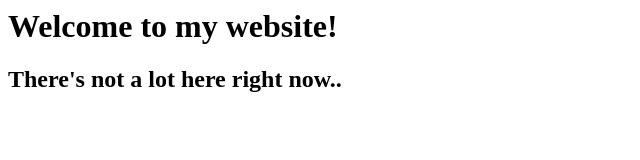
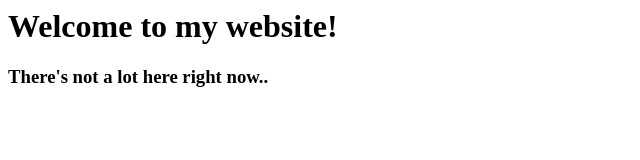
Before and after one commit to BowiePro/bowiepro.github.io, a plain HTML site: page index.html in a window 1280 px wide. Shown: the whole page, without its empty margins (0-640 px from the left). Drawn offline with Linux system fonts and the light colour scheme.

Commit message:
Update index.html

```diff
--- a/index.html
+++ b/index.html
@@ -4,6 +4,6 @@
 </head>
 <body>
 <h1>Welcome to my website!</h1>
-<h2>There's not a lot here right now..</h2>
+<h3>There's not a lot here right now..</h3>
 </body>
 </html>
```
